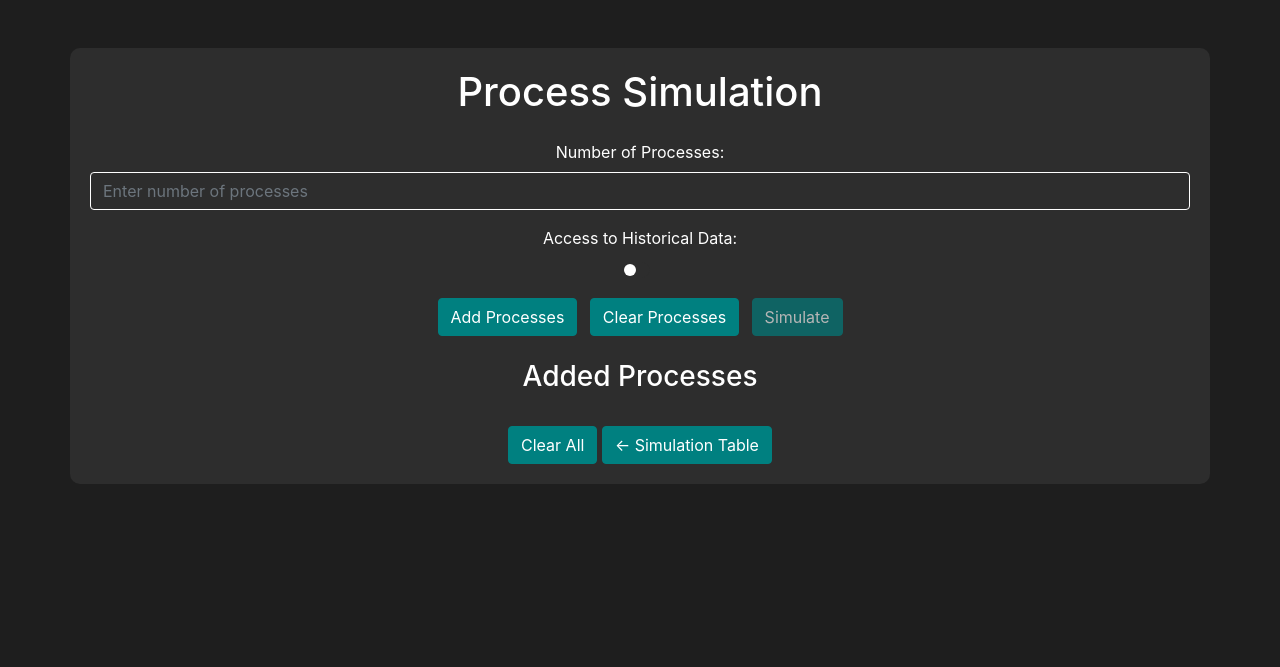
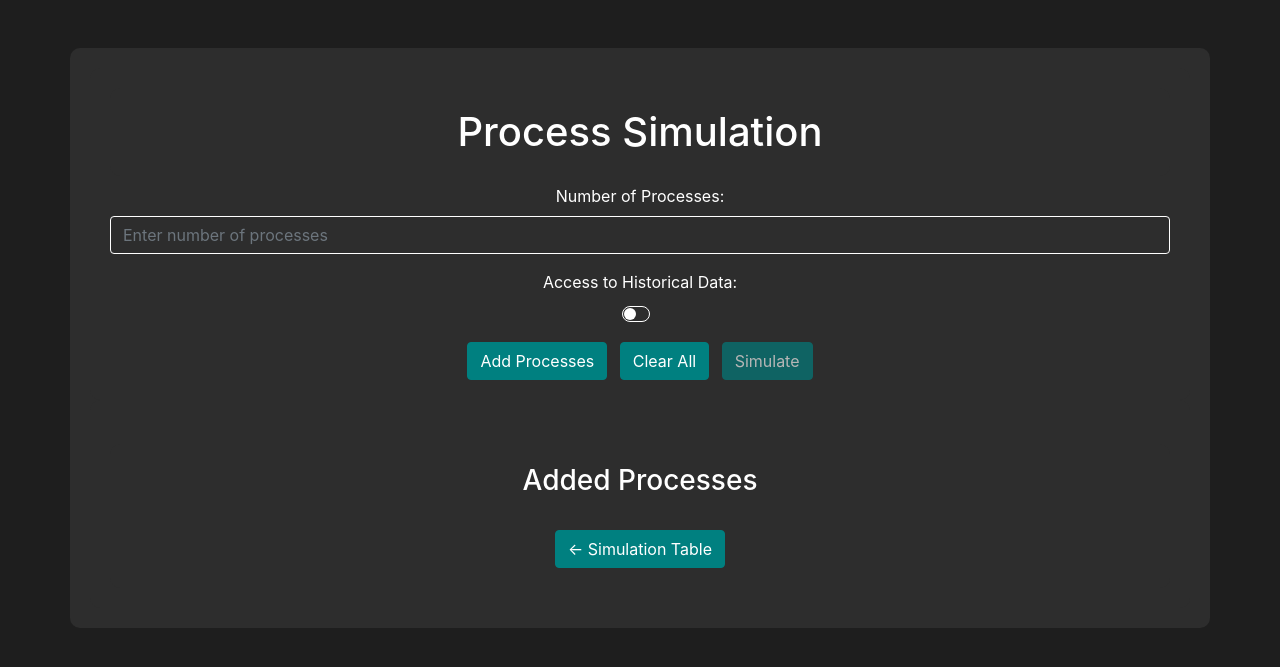
Before and after one commit to MoRocety/OS_Project, a Flask app: page / in a window 1280 px wide. Shown: the top 667 px of the page. Run offline with Flask 3, Linux system fonts and the light colour scheme; parts of the project's set-up code (start-up, migrations or seed data) failed here and were passed over; some libraries are stand-ins or nearby versions.

Commit message:
frontend completely implemented and styled

```diff
--- a/Web_App/templates/index.html
+++ b/Web_App/templates/index.html
@@ -21,8 +21,8 @@
   <div class="container mt-5 text-center">
     <div class="">
       <!-- Left side -->
-      <div class="">
-        <h1 class="mb-4">Process Simulation</h1>
+      <div class="container">
+        <h1 class=" container">Process Simulation</h1>
 
         <!-- Input fields for the number of processes and process type -->
         <div class="form-group">
@@ -39,7 +39,7 @@
         </div>
 
         <button id="add-processes-btn" class="btn " onclick="addProcesses()">Add Processes</button>
-        <button id="clear-processes-btn" class="btn  ml-2" onclick="clearProcesses()">Clear Processes</button>
+        <button id="clear-processes-btn" class="btn  ml-2" onclick="clearAllTables()">Clear All</button>
         <button id="simulate-btn" class="btn  ml-2" onclick="simulate()" disabled>Simulate</button>
 
         <div id="loading-spinner" class="spinner-border text-primary mt-3" role="status" style="display: none">
@@ -47,12 +47,12 @@
         </div>
       </div>
   </div>
-  <div class="">
-    <div id="tables-container" class="mt-4">
+  <div class="container">
+    <div id="tables-container" class=" container mt-4">
       <div id="added-processes-table-container">
         <h3>Added Processes</h3>
         <table id="added-processes-table" class="table"></table>
-        <button id="clear-all-btn" class="btn mt-2" onclick="clearAllTables()">Clear All</button>
+        <!-- <button id="clear-all-btn" class="btn mt-2" onclick="clearAllTables()">Clear All</button>-->
         <!-- Left arrow to navigate to the simulation table -->
         <button id="left-arrow-btn" class="btn mt-2" onclick="toggleTables('left')">&#8592; Simulation Table</button>
       </div>
@@ -173,8 +173,21 @@ body {
     color: white;
   }
 
-
-
+.custom-switch .custom-control-label::before {
+  border-color: #ffffff; /* White border for the sliding button */
+}
+.custom-control-input:focus~.custom-control-label::before {
+  box-shadow: 0 0 0 0.2rem teal, 0 0 5px 0 white; /* Change to white box shadow when focused */
+}
+.custom-switch .custom-control-label::before {
+  border-color: #ffffff; /* White border for the sliding button */
+}
+.custom-control-input:hover~.custom-control-label::before {
+  box-shadow: 0 0 10px 0 teal; /* Teal box shadow on hover */
+}
+.custom-control-input:focus~.custom-control-label::before {
+  box-shadow: 0 0 0 0.2rem teal, 0 0 5px 0 white; /* Change to white box shadow when focused */
+}
 
 </style>
 
@@ -284,13 +297,6 @@ function addProcessesToTable(processList, tableId) {
         });
       }
 
-      // Function to clear both tables
-      function clearAllTables() {
-        clearProcesses();
-        // Clear original simulation result table
-        var originalTable = document.getElementById("simulation-result");
-        originalTable.innerHTML = "";
-      }
       function simulate() {
   // Disable the simulate button
   $("#simulate-btn").prop("disabled", true);
@@ -425,6 +431,18 @@ function addProcessesToTable(processList, tableId) {
     // Toggle the simulate button's disabled state based on the current table
     $("#simulate-btn").prop("disabled", function(i, v) { return !v; });
   }
+  function clearAllTables() {
+      // Clear added processes table
+      var addedProcessesTable = document.getElementById("added-processes-table");
+      addedProcessesTable.innerHTML = "";
+
+      // Clear simulation result table
+      var simulationResultTable = document.getElementById("simulation-result");
+      simulationResultTable.innerHTML = "";
+
+      // Clear input bar
+      $("#numProcesses").val("");
+    }
     </script>
 
 
```
